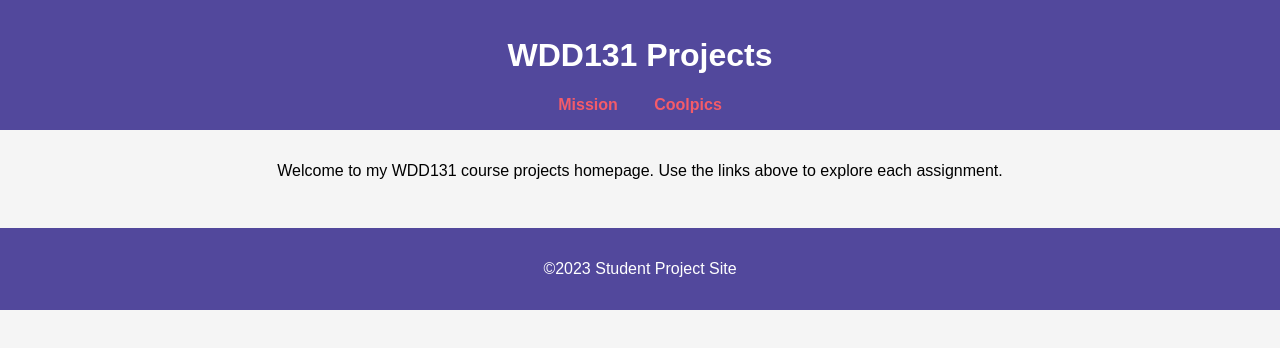
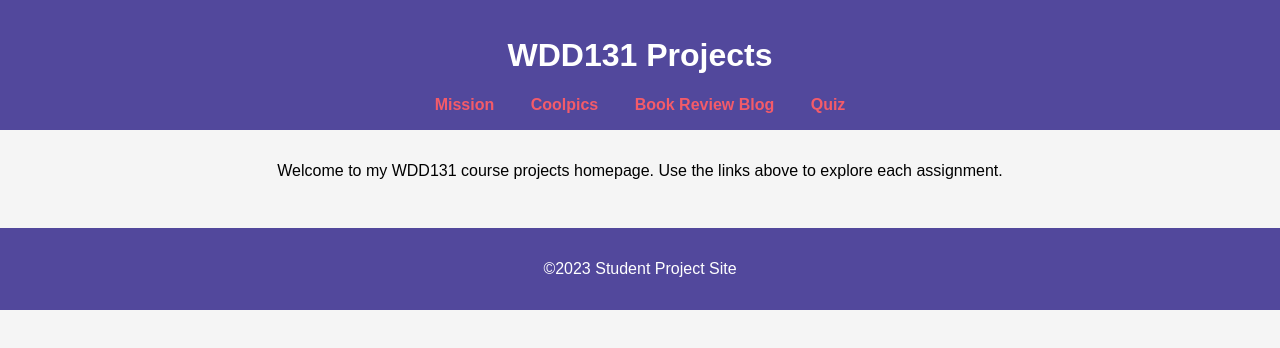
Before and after one commit to Heathersego87/wdd131, a plain HTML site: page index.html in a window 1280 px wide. Drawn offline with Linux system fonts and the light colour scheme.

Commit message:
wireframe1

```diff
--- a/index.html
+++ b/index.html
@@ -47,6 +47,8 @@
     <nav>
       <a href="wdd131/mission/index.html">Mission</a>
       <a href="wdd131/coolpics/index.html">Coolpics</a>
+      <a href="blog/">Book Review Blog</a>
+      <a href="wdd131/quiz/index.html">Quiz</a>
     </nav>
   </header>
 
```
